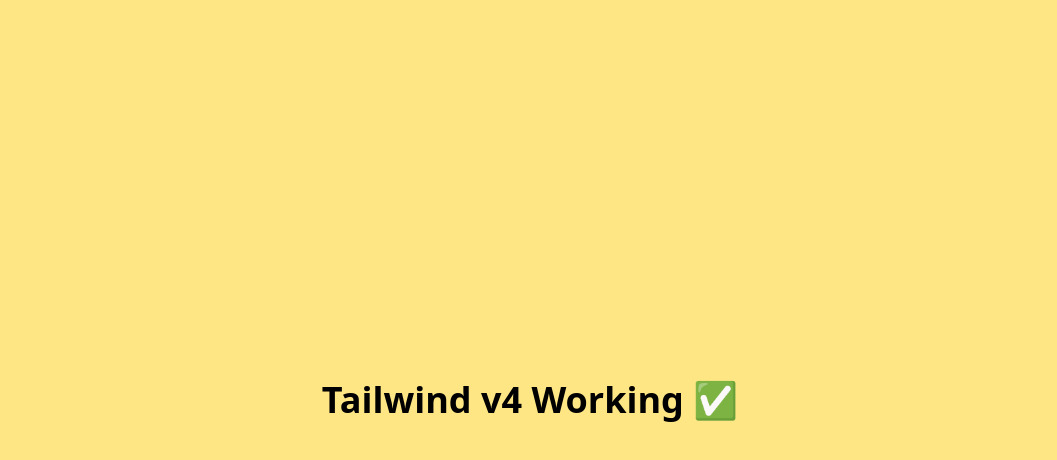
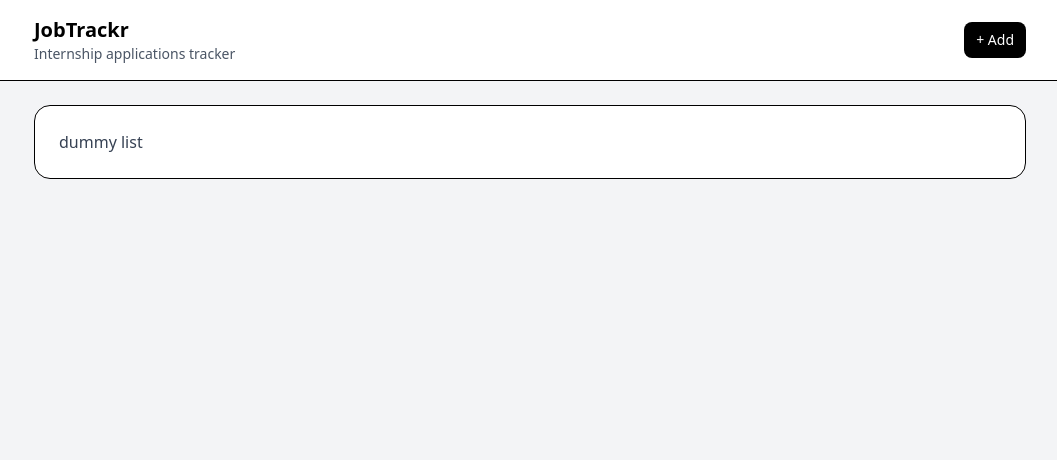
Before and after one commit to NishuSingh-12/jobtracker, a React (Vite) app: page / in a window 1280 px wide. Shown: the top 460 px of the page, without its empty margins (110-1167 px from the left). Built offline with nearby package versions, Linux system fonts and the light colour scheme.

Commit message:
add header layout

```diff
--- a/src/App.jsx
+++ b/src/App.jsx
@@ -1,7 +1,16 @@
-export default function App() {
+import Header from "./components/Header";
+
+function App() {
   return (
-    <div className="min-h-screen flex items-center justify-center bg-amber-200">
-      <h1 className="text-4xl font-bold text-black">Tailwind v4 Working ✅</h1>
+    <div className="min-h-screen bg-gray-100">
+      <Header />
+      <main className="mx-auto max-w-5xl px-4 py-6">
+        <div className="rounded-2xl border bg-white p-6">
+          <p className="text-gray-700">dummy list</p>
+        </div>
+      </main>
     </div>
   );
 }
+
+export default App;
--- /dev/null
+++ b/src/components/Header.jsx
@@ -0,0 +1,22 @@
+export default function Header() {
+  return (
+    <header className="border-b bg-white">
+      <div className="mx-auto max-w-5xl px-4 py-4 flex items-center justify-between">
+        <div>
+          <h1 className="text-xl font-semibold">JobTrackr</h1>
+          <p className="text-sm text-gray-600">
+            Internship applications tracker
+          </p>
+        </div>
+
+        <button
+          type="button"
+          className="rounded-lg bg-black px-3 py-2 text-sm font-medium text-white hover:opacity-90"
+          onClick={() => alert("Next: Add form")}
+        >
+          + Add
+        </button>
+      </div>
+    </header>
+  );
+}
```
Also changed, not shown: 1 other file (tests, documents, lock files or other folders).
